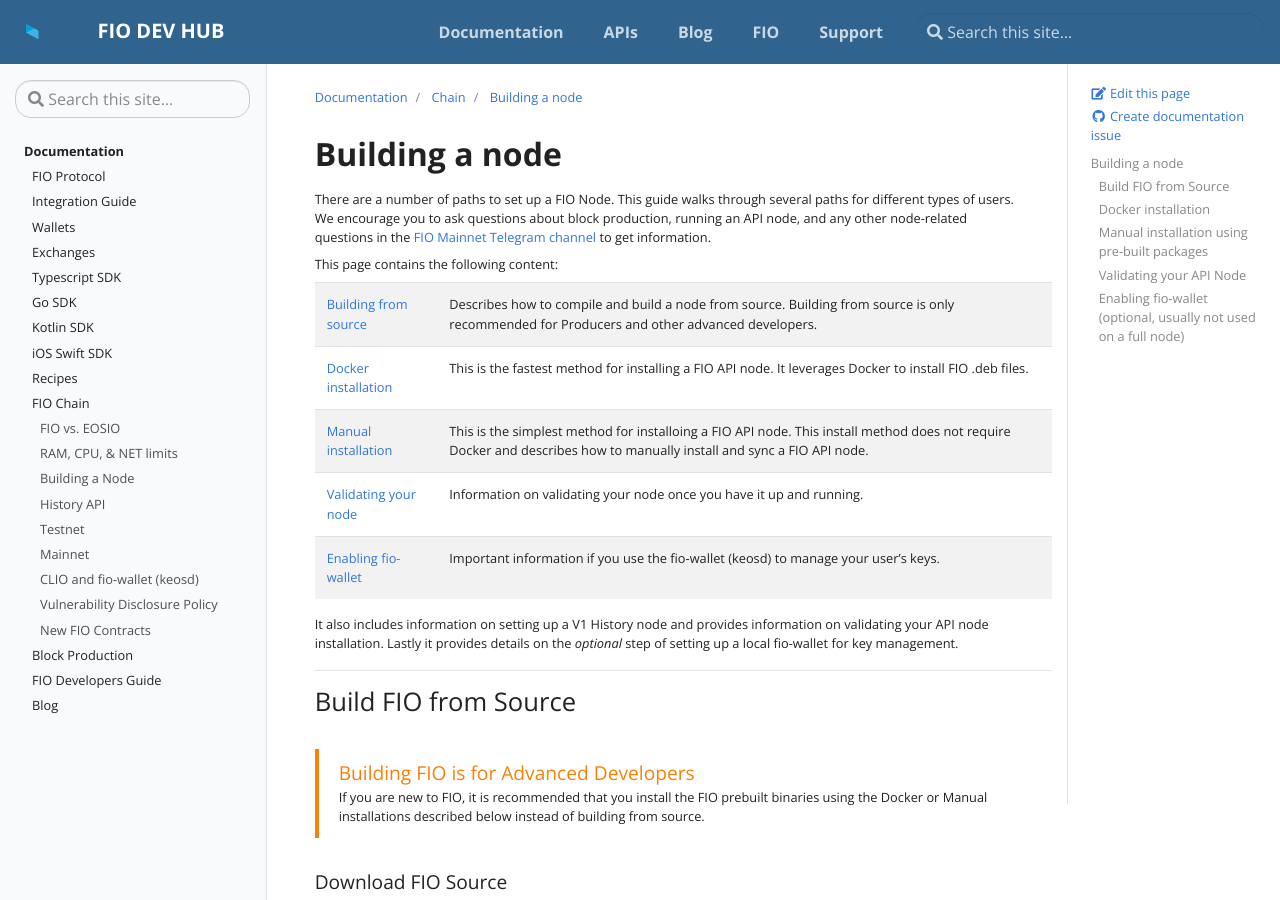
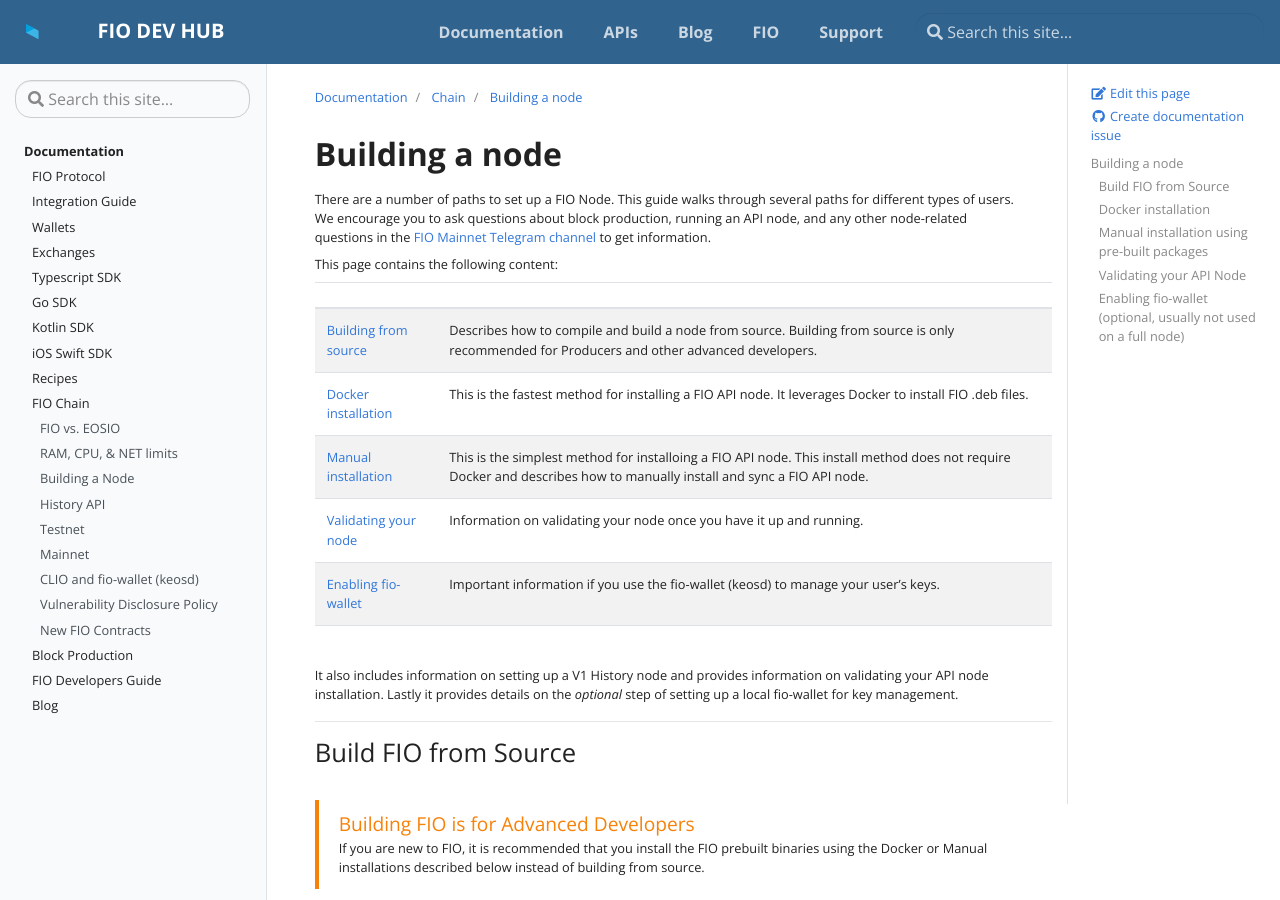
Before and after one commit to fioprotocol/fio-devhub, a Jekyll site: the page built from _docs/chain/node-build.md, in a window 1280 px wide and 900 px high. Built offline with Jekyll 4.4.1, drawn with Linux system fonts in a browser that asks for light colours.

Commit message:
fix table

```diff
--- a/_docs/chain/node-build.md
+++ b/_docs/chain/node-build.md
@@ -8,11 +8,14 @@ There are a number of paths to set up a FIO Node. This guide walks through sever
 
 This page contains the following content:
 
-|[Building from source]({{site.baseurl}}/docs/chain/node-build#build-fio-from-source) | Describes how to compile and build a node from source. Building from source is only recommended for Producers and other advanced developers. |
-|[Docker installation]({{site.baseurl}}/docs/chain/node-build#docker-installation) | This is the fastest method for installing a FIO API node. It leverages Docker to install FIO .deb files. |
-|[Manual installation]({{site.baseurl}}/docs/chain/node-build#manual-installation-using-pre-built-packages) | This is the simplest method for installoing a FIO API node. This install method does not require Docker and describes how to manually install and sync a FIO API node. |
-|[Validating your node]({{site.baseurl}}/docs/chain/node-build#validating-your-api-node) |Information on validating your node once you have it up and running. |
-|[Enabling fio-wallet]({{site.baseurl}}/docs/chain/node-build#enabling-fio-wallet-optional-usually-not-used-on-a-full-node) |Important information if you use the fio-wallet (keosd) to manage your user's keys. |
+|<!-- -->|<!-- -->|
+|---|---|
+| [Building from source]({{site.baseurl}}/docs/chain/node-build#build-fio-from-source) | Describes how to compile and build a node from source. Building from source is only recommended for Producers and other advanced developers. |
+| [Docker installation]({{site.baseurl}}/docs/chain/node-build#docker-installation) | This is the fastest method for installing a FIO API node. It leverages Docker to install FIO .deb files. |
+| [Manual installation]({{site.baseurl}}/docs/chain/node-build#manual-installation-using-pre-built-packages) | This is the simplest method for installoing a FIO API node. This install method does not require Docker and describes how to manually install and sync a FIO API node. |
+| [Validating your node]({{site.baseurl}}/docs/chain/node-build#validating-your-api-node) |Information on validating your node once you have it up and running. |
+| [Enabling fio-wallet]({{site.baseurl}}/docs/chain/node-build#enabling-fio-wallet-optional-usually-not-used-on-a-full-node) |Important information if you use the fio-wallet (keosd) to manage your user's keys. |
+|<!-- -->|<!-- -->|
 
 It also includes information on setting up a V1 History node and provides information on validating your API node installation. Lastly it provides details on the *optional* step of setting up a local fio-wallet for key management.
 
```
